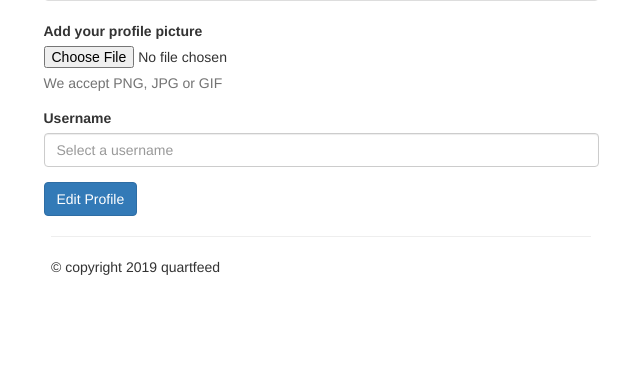
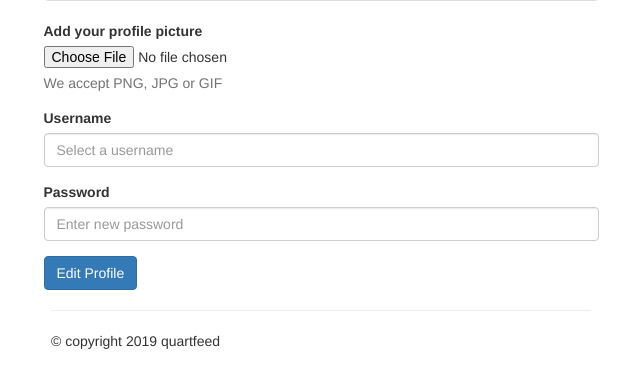
Before and after one commit to esfoobar/qchat, a Python web app: template templates/user/profile_edit.html in a window 1280 px wide. Shown: the part 347-735 px from the top of the page, without its empty margins (319-959 px from the left). Run offline with Jinja, Linux system fonts and the light colour scheme; the template is opened without the code that fills it, so the values that code supplies are empty; some libraries are stand-ins or nearby versions.

Commit message:
edit password complete

```diff
--- a/templates/user/profile_edit.html
+++ b/templates/user/profile_edit.html
@@ -38,6 +38,16 @@ content %} {% include "navbar.html" %}
           placeholder="Select a username"
         />
       </div>
+      <div class="form-group">
+        <label for="password">Password</label>
+        <input
+          name="password"
+          type="password"
+          class="form-control"
+          id="password"
+          placeholder="Enter new password"
+        />
+      </div>
       <input type="hidden" name="csrf_token" value="{{ csrf_token }}" />
       <button type="submit" class="btn btn-primary">Edit Profile</button>
     </form>
--- a/user/models.py
+++ b/user/models.py
@@ -28,7 +28,9 @@ class User(object):
             original_user = await current_app.dbc.user.find_one(
                 {"uid": self.uid}
             )
-            if not original_user or original_user["password"] != self.password:
+            if not original_user or original_user[
+                "password"
+            ] != pbkdf2_sha256.hash(self.password):
                 self.password = pbkdf2_sha256.hash(self.password)
 
         # remove fields not used in collection
--- a/user/views.py
+++ b/user/views.py
@@ -157,6 +157,7 @@ async def profile_edit() -> Union[str, "Response"]:
     if request.method == "POST":
         form: dict = await request.form
         form_username = form.get("username", "")
+        form_password = form.get("password", "")
 
         if not form_username:
             error = "Please enter username"
@@ -173,6 +174,10 @@ async def profile_edit() -> Union[str, "Response"]:
 
             if user and user.uid:
                 error = "Username already exists"
+
+        # update password
+        if not error and form_password:
+            profile_user.password = form_password
 
         # image upload (skip if testing)
         changed_image: bool = False
```
